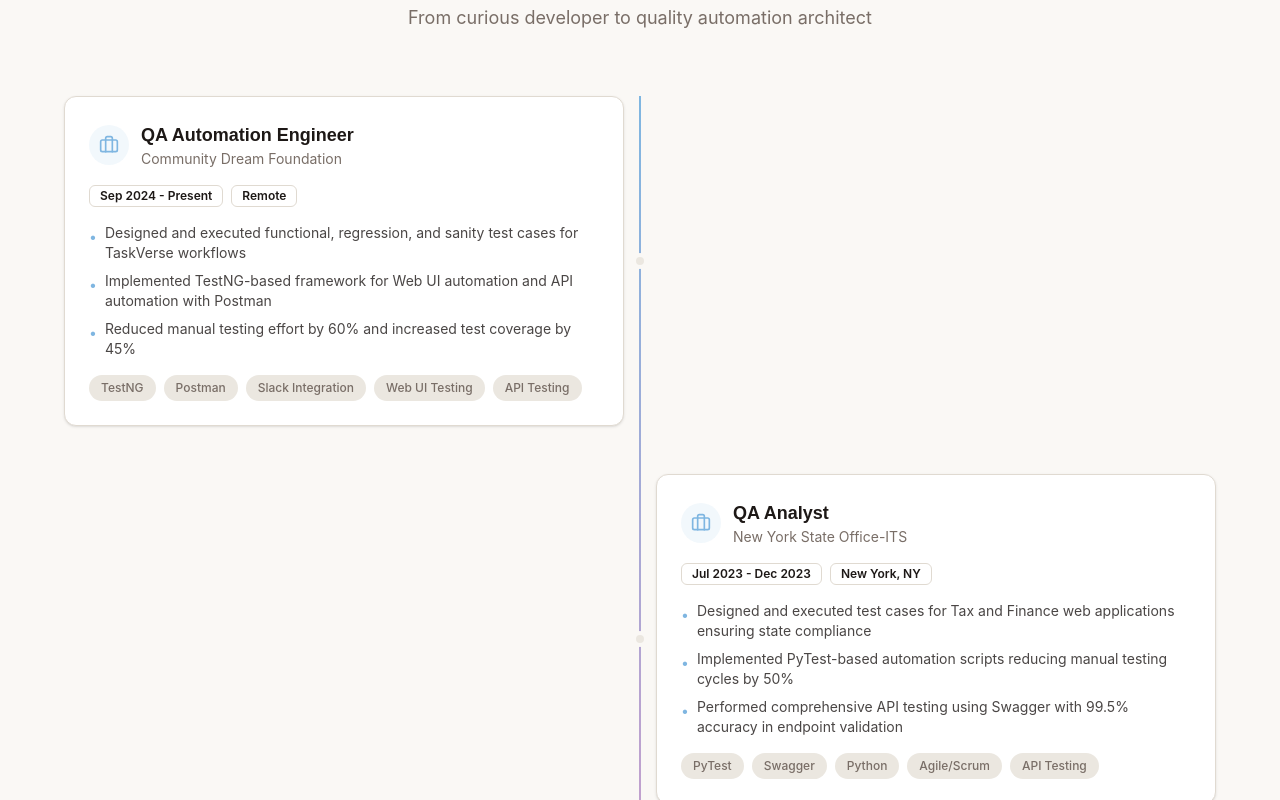
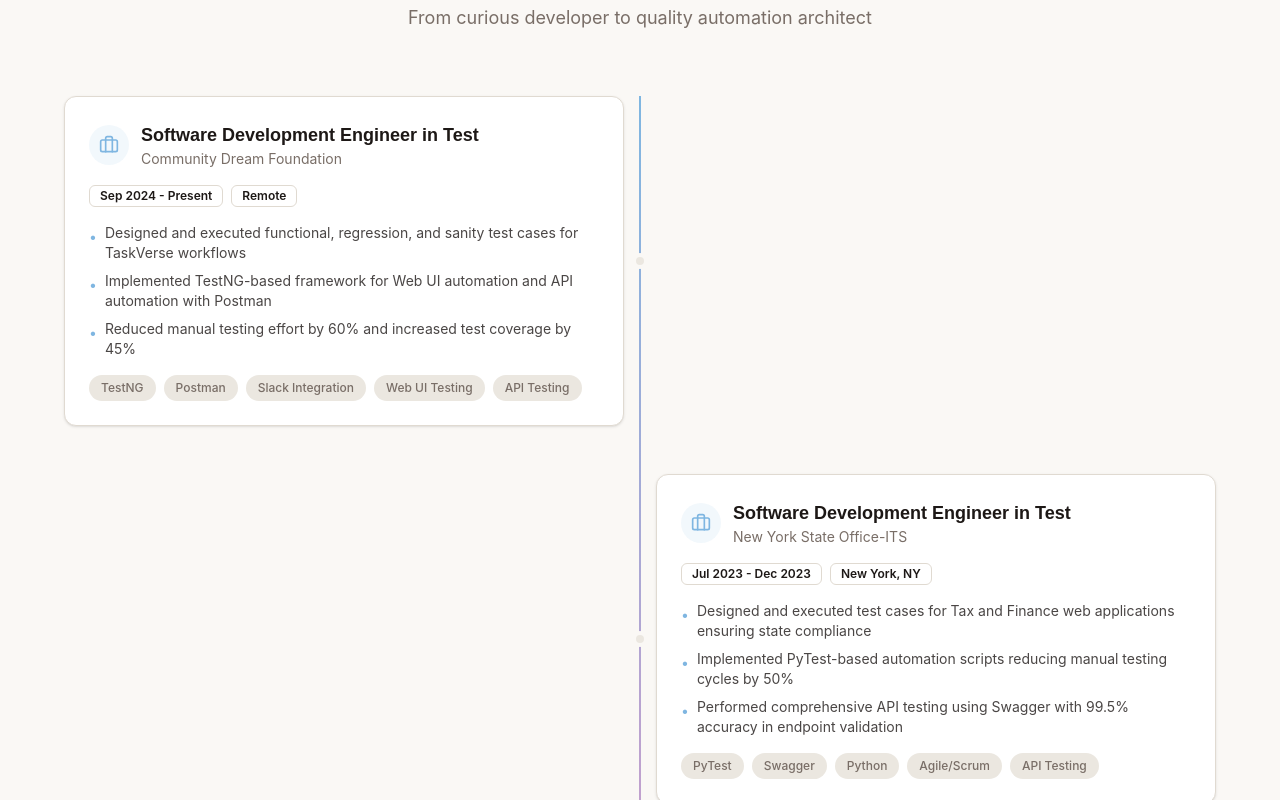
Before and after one commit to sindhusundararajan/sindhusundararajan.github.io, a React (Create React App) app in the folder frontend/: page / in a window 1280 px wide. Shown: the part 2060-2860 px from the top of the page. Built offline with nearby package versions, Linux system fonts and the light colour scheme.

Commit message:
auto-commit for ed02e638-0315-480a-8598-ca2222cad6f4

```diff
--- a/frontend/src/data/mock.js
+++ b/frontend/src/data/mock.js
@@ -50,7 +50,7 @@ export const workExperience = [
   {
     id: 1,
     company: "Community Dream Foundation",
-    role: "QA Automation Engineer",
+    role: "Software Development Engineer in Test",
     period: "Sep 2024 - Present",
     location: "Remote",
     achievements: [
@@ -64,7 +64,7 @@ export const workExperience = [
   {
     id: 2,
     company: "New York State Office-ITS",
-    role: "QA Analyst",
+    role: "Software Development Engineer in Test",
     period: "Jul 2023 - Dec 2023",
     location: "New York, NY",
     achievements: [
@@ -78,7 +78,7 @@ export const workExperience = [
   {
     id: 3,
     company: "Cognizant Technology Solutions",
-    role: "QA Automation Engineer",
+    role: "Software Development Engineer in Test",
     period: "Apr 2019 - Sep 2022",
     location: "India / Remote",
     achievements: [
```
